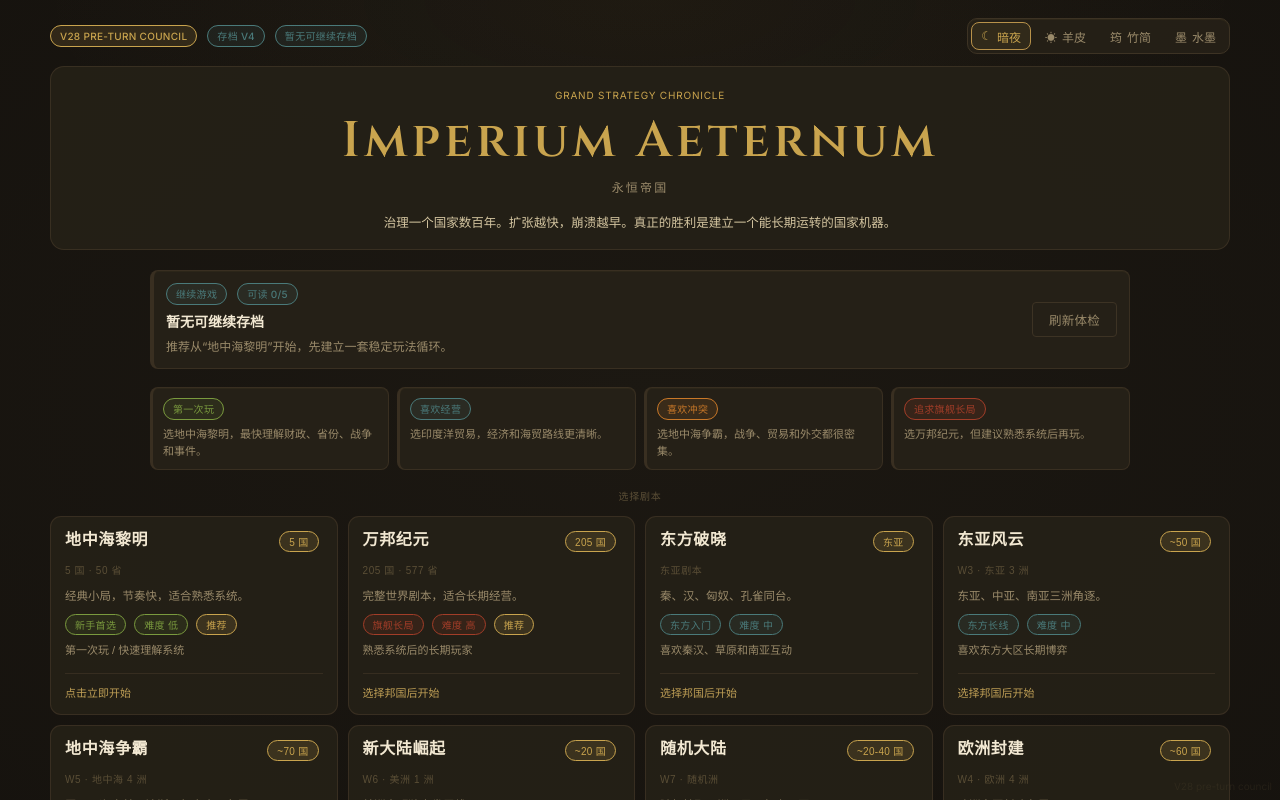
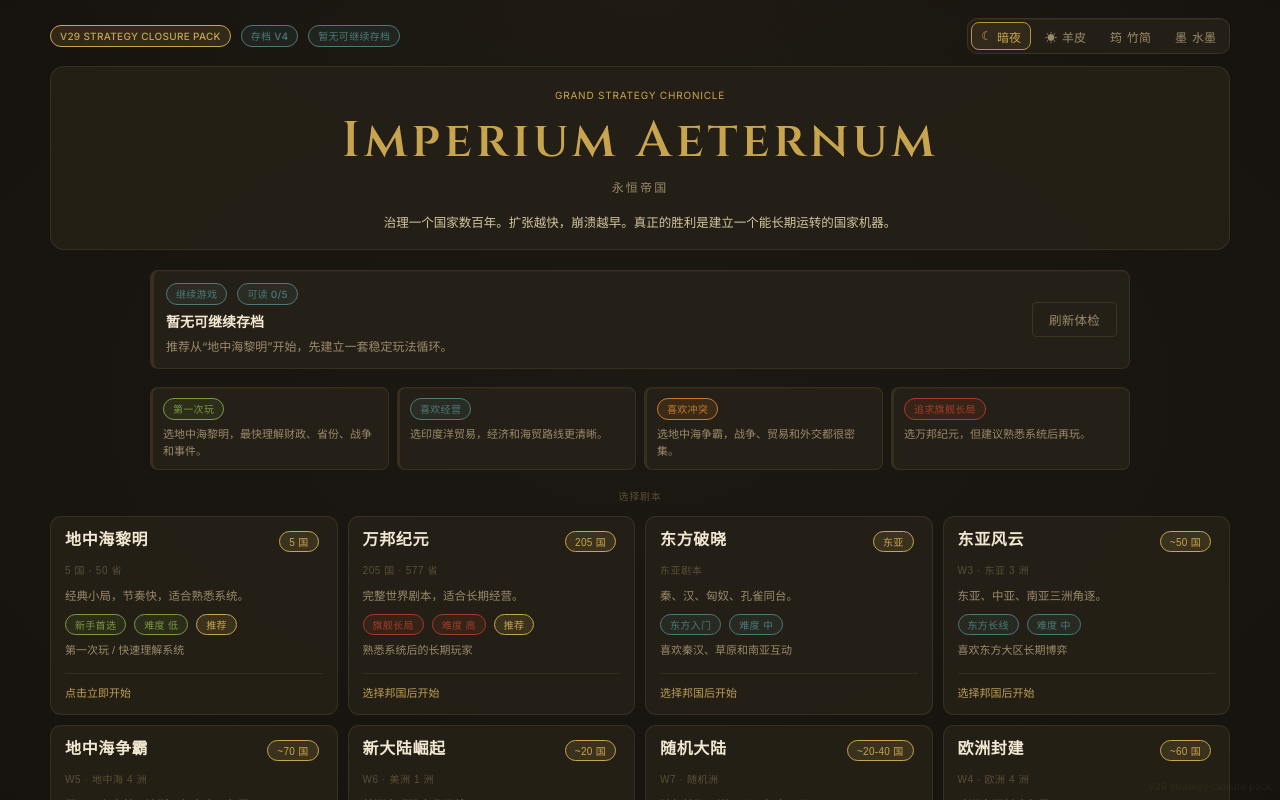
Before and after one commit to Lunora-Gather/Imperium-Aeternum, a React (Vite) app: page / in a window 1280 px wide. Shown: the top 800 px of the page. Built offline with nearby package versions, Linux system fonts and the light colour scheme.

Commit message:
Update build mark for v29

```diff
--- a/src/buildInfo.ts
+++ b/src/buildInfo.ts
@@ -1 +1 @@
-export const BUILD_MARK = 'V28 pre-turn council';
+export const BUILD_MARK = 'V29 strategy closure pack';
```
